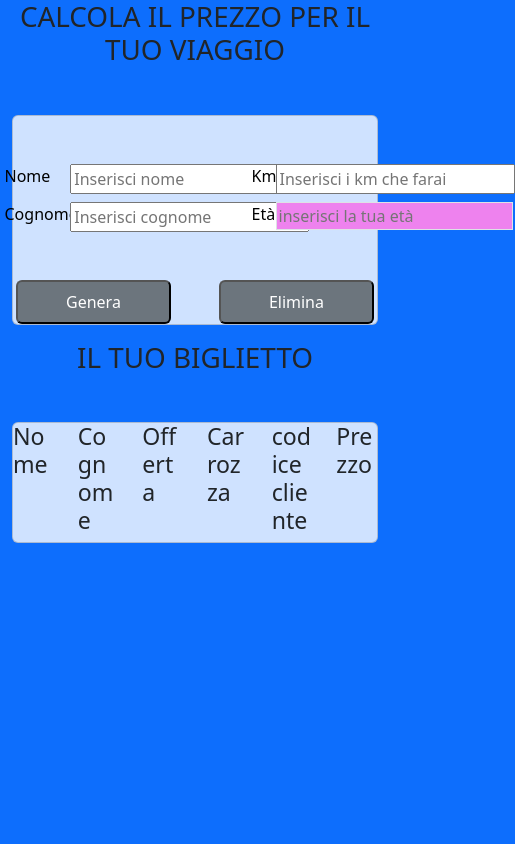
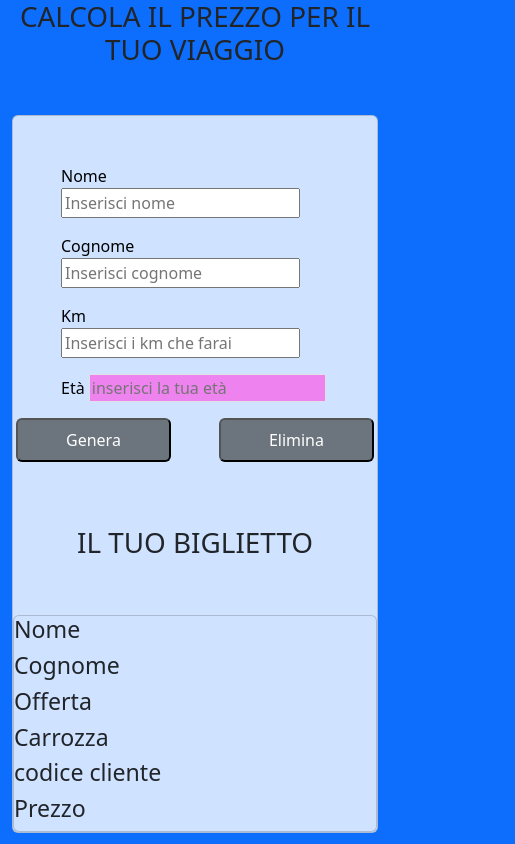
Before and after one commit to Francesco-Rianna/js-biglietto-treno-form, a plain HTML site: page index.html in a window 390 px wide. Shown: the whole page, 515 px wide, since content can reach past the window. Drawn offline with nearby package versions, Linux system fonts and the light colour scheme.

Commit message:
fix : modified structure for responsive

```diff
--- a/index.html
+++ b/index.html
@@ -19,72 +19,32 @@
             <h1>CALCOLA IL PREZZO PER IL TUO VIAGGIO</h1>
         </div>
         <div class="card mt-5 bg-primary-subtle">
-            <div class="form-container d-flex   justify-content-center gap-2 p-5">
+            <div class="form-container  p-5">
                 <div class="row">
-                    <div class="col-6">
-                        <div class="row">
-                            <div class="col-6">
+                    <div class="col-12 col-md-6 mb-3">
+                        <div>
                             <label class="text-black" for="Name">Nome</label>
+                            <input class="" id="user-name" type="name" placeholder="Inserisci nome ">
                         </div>
-
-
-                            <div class="col-1">
-                                <input id="user-name" type="name" placeholder="Inserisci nome ">
+                        <div class="mt-3">
+                            <label class="text-black" for="surname">Cognome</label>
+                            <input id="user-surname" type="name" placeholder="Inserisci cognome">
+                        </div>
+                    </div>
+                    <div class="col-12  col-md-6">
+                        <div class="">
+                            <label class="text-black" for="">Km </label>
+                            <input id="user-km" type="text" placeholder="Inserisci i km che farai">
+                        </div>
+                        <div class="mt-3 mb-3">
+                            <label class="text-black" for="age">Età</label>
+                            <input class="ms-bg-input border text-black" id="user-age" type="age"
+                                placeholder="inserisci la tua età">
+                        </div>
                     </div>
                 </div>
 
 
-                        <div class="row mt-2">
-                            <div class="col-6">
-                                <label class="text-black" for="surname">Cognome</label>
-                            </div>
-                            <div class="col-1">
-                                <input id="user-surname" type="name" placeholder="Inserisci cognome">
-                            </div>
-
-
-                        </div>
-                    </div>
-
-                </div>
-
-                <div class="col-6 ">
-
-
-                    <div class="row">
-                        <div class="col-1">
-                            <label class="text-black" for="">Km </label>
-
-                        </div>
-                        <div class="col-1">
-                            <input id="user-km" type="text" placeholder="Inserisci i km che farai">
-                        </div>
-
-                    </div>
-
-
-
-
-                    <div class="row mt-2">
-                        <div class="col-1">
-
-                            <label class="text-black" for="age">Età</label>
-                        </div>
-
-                        <div class="col-1 ">
-
-                            <input class="ms-bg-input border text-black" id="user-age" type="age"
-                                placeholder="inserisci la tua età">
-                        </div>
-                    </div>
-
-
-
-                </div>
-
-
-
-            </div>
                 <div class="d-flex justify-content-center gap-5">
                     <button id="generate-button" class="rounded-2 bg-secondary text-white px-5 py-2">
                         Genera
@@ -104,27 +64,27 @@
 
             <div class="card mt-5 bg-primary-subtle">
                 <div class="row">
-                <div class="col-2">
-                    <h3>Nome</h3>
+                    <div class="col-12 col-md-4 col-lg-2">
+                        <h3>Nome </h3>
                         <h5 id="name"></h5>
                     </div>
-                <div class="col-2">
+                    <div class="col-12 col-md-4 col-lg-2">
                         <h3>Cognome</h3>
                         <h5 id="last-name"></h5>
                     </div>
-                <div class="col-2">
+                    <div class="col-12 col-md-4 col-lg-2">
                         <h3>Offerta</h3>
                         <h5 id="discount"></h5>
                     </div>
-                <div class="col-2">
+                    <div class="col-12 col-md-4 col-lg-2">
                         <h3>Carrozza</h3>
                         <h5 id="place"></h5>
                     </div>
-                <div class="col-2">
+                    <div class="col-12 col-md-4 col-lg-2">
                         <h3>codice cliente</h3>
                         <h5 id="code"></h5>
                     </div>
-                <div class="col-2">
+                    <div class="col-12 col-md-4 col-lg-2">
                         <h3>Prezzo</h3>
                         <h5 id="price"></h5>
                     </div>
```
Lines whose indentation alone changed are shown as unchanged.
